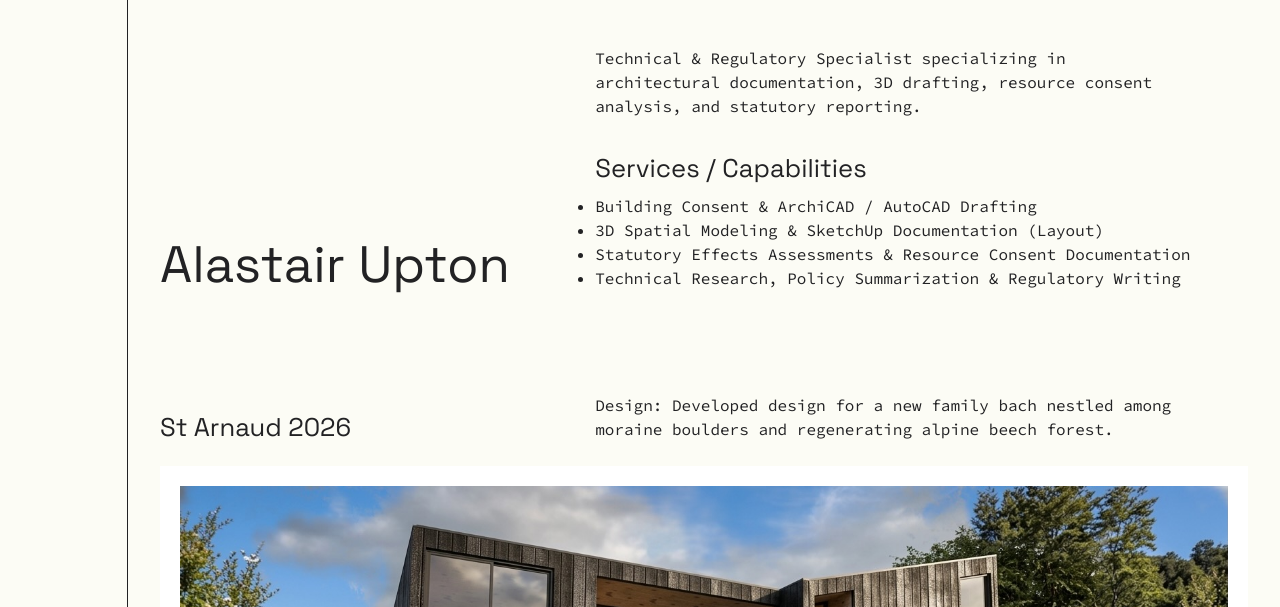
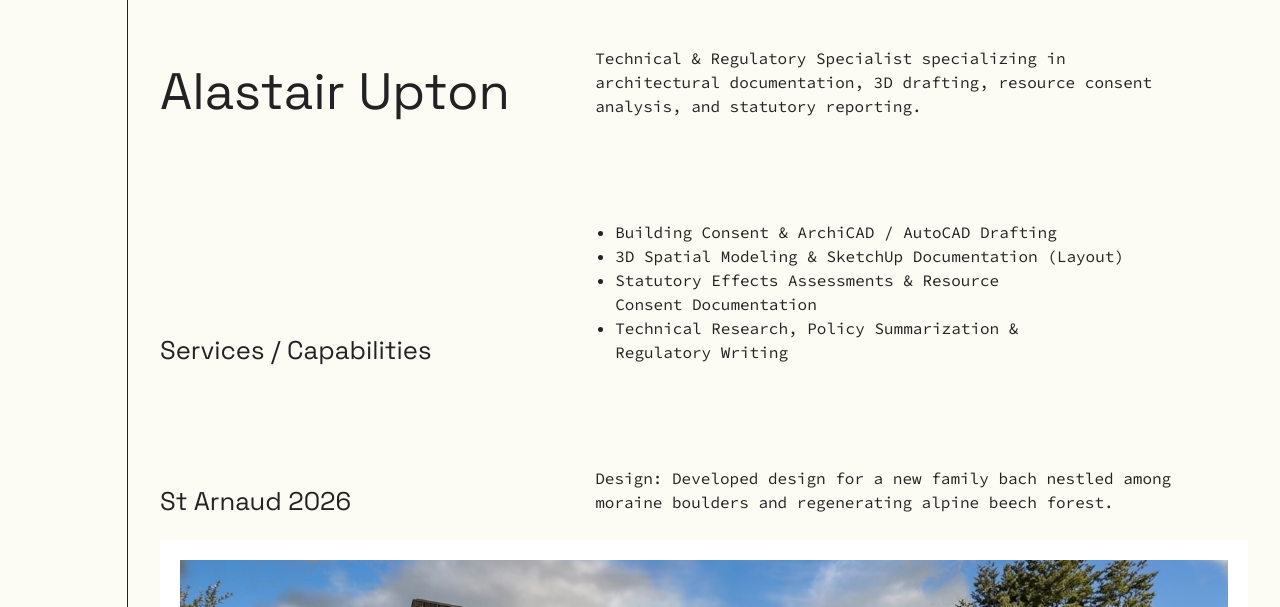
Before and after one commit to jenniferharper/alastair-upton, a website: page index.html in a window 1280 px wide. Shown: the top 607 px of the page. Drawn offline with nearby package versions, Linux system fonts and the light colour scheme.

Commit message:
alignment fixed

```diff
--- a/index.html
+++ b/index.html
@@ -28,8 +28,17 @@
           </div>
           <div class="lg:max-w-[55vw] lg:px-[4vw]">
             <p>Technical & Regulatory Specialist specializing in architectural documentation, 3D drafting, resource consent analysis, and statutory reporting.</p>
-            <h2 class="text-[20px] lg:text-[2vw] mt-[1.5em] mb-[.5em]">Services / Capabilities</h2>
-            <ul class="list-disc">
+          </div>
+        </div>
+      </section>
+
+      <section>
+        <div class="flex flex-col lg:flex-row justify-between mt-10 lg:mt-[8vw] mb-5 md:mb-10 lg:mb-[2vw] lg:items-end">
+          <div class="lg:max-w-[45vw]">
+            <h2 class="text-[20px] lg:text-[2vw] mb-[.5em] lg:mb-0">Services / Capabilities</h2>
+          </div>
+          <div class="lg:max-w-[55vw] lg:px-[4vw] w-full">
+            <ul class="list-disc ml-5">
               <li>Building Consent & ArchiCAD / AutoCAD Drafting</li>
               <li>3D Spatial Modeling & SketchUp Documentation (Layout)</li>
               <li>Statutory Effects Assessments & Resource Consent Documentation</li>
```
Also changed, not shown: src/output.css.
